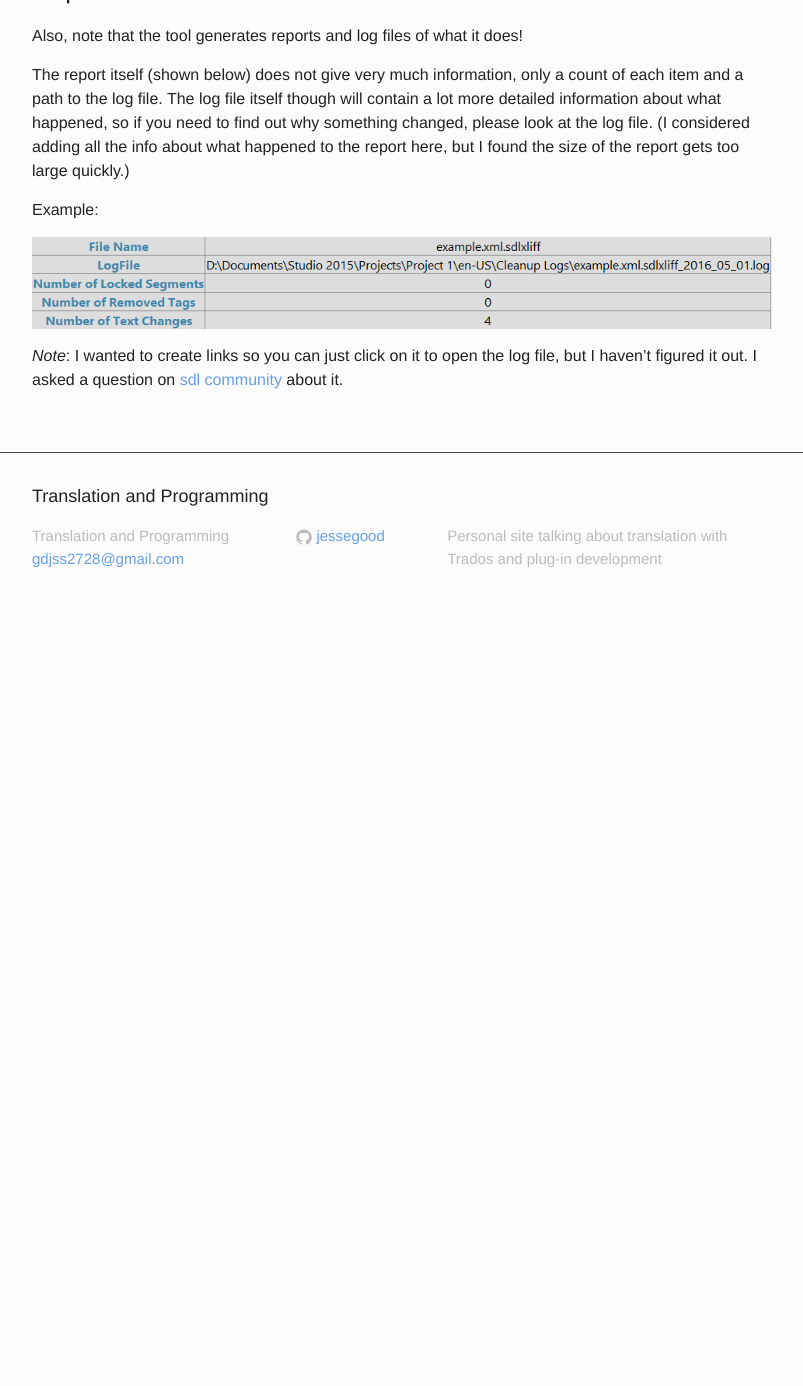
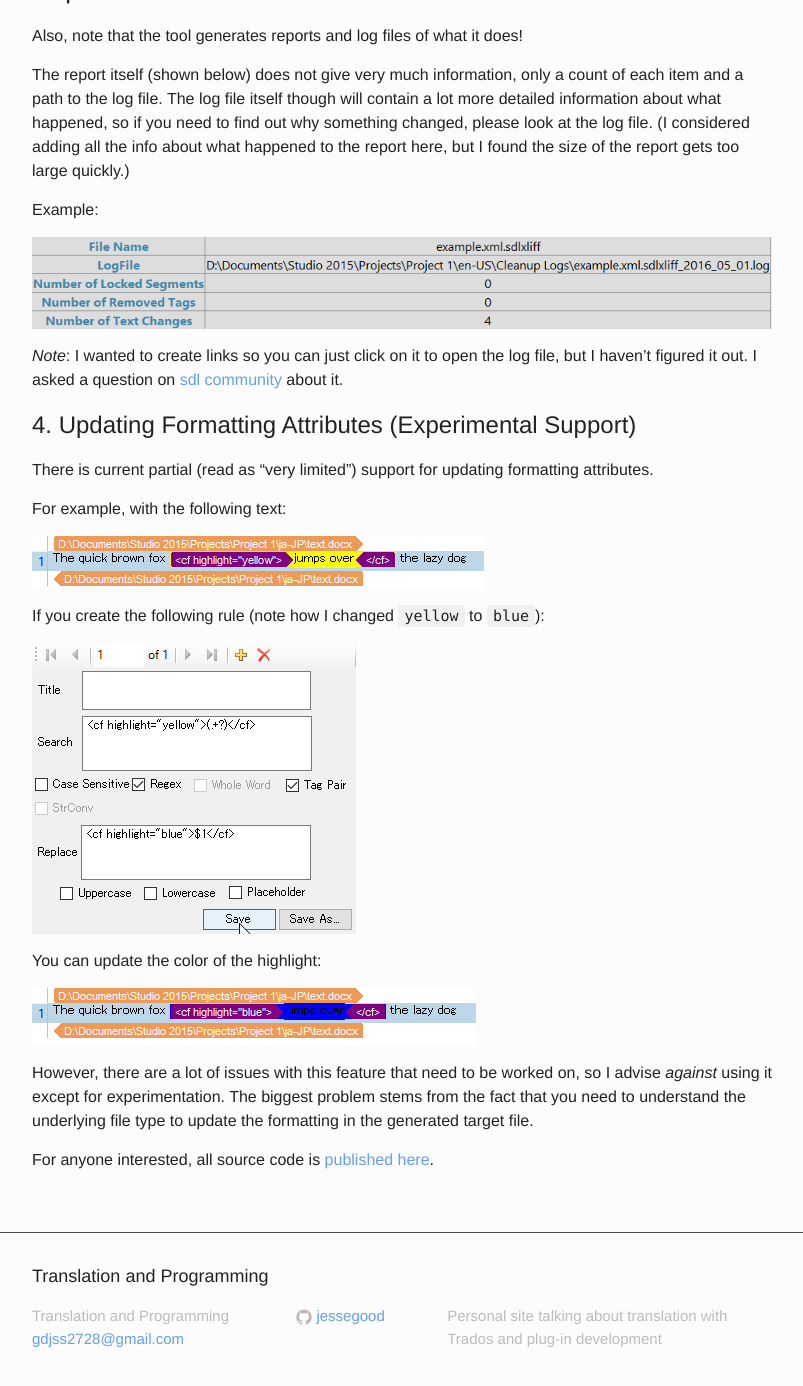
Before and after one commit to jessegood/jessegood.github.io, a Jekyll site: the page built from _posts/2016-05-01-cleanuptool.markdown, in a window 1280 px wide and 1400 px high, scrolled down 13923 px. Shown: the top 1386 px of the window, without its empty margins (238-1041 px from the left). Built offline with Jekyll 4.4.1, drawn with Linux system fonts in a browser that asks for light colours; comment, search, counter and statistics services are not loaded; before the commit the page ends 14553 px from its top, so only the background shows below that; some of the changed text lies outside the part shown.

Commit message:
Updated post

```diff
--- a/_config.yml
+++ b/_config.yml
@@ -9,7 +9,7 @@ github_username:  jessegood
 
 # Build settings
 markdown: kramdown
-highlighter: pygments
+highlighter: rouge
 
 # permalink: "/:title/"
 permalink: none
--- a/_posts/2016-05-01-cleanuptool.markdown
+++ b/_posts/2016-05-01-cleanuptool.markdown
@@ -309,8 +308,30 @@ Example:
 *Note*: I wanted to create links so you can just click on it to open the log file, but I haven't figured it out.
 I asked a question on [sdl community][question] about it.
 
+# 4. Updating Formatting Attributes (Experimental Support)
+
+There is current partial (read as "very limited") support for updating formatting attributes.
+
+For example, with the following text:
+
+![highlight change before](/assets/cleanuptool/highlight-change-before.png)
+
+If you create the following rule (note how I changed `yellow` to `blue`):
+
+![highlight change rule](/assets/cleanuptool/tagpair-attribute-update-settings.png)
+
+You can update the color of the highlight:
+
+![highlight change before](/assets/cleanuptool/highlight-change-after.png)
+
+However, there are a lot of issues with this feature that need to be worked on, so I advise _against_ using it except for experimentation.
+The biggest problem stems from the fact that you need to understand the underlying file type to update the formatting in the generated target file.
+
+For anyone interested, all source code is [published here](https://github.com/jessegood/Leo.CleanUpTasks).
+
+
 [toolkit]:     http://appstore.sdl.com/app/sdlxliff-toolkit/296/
 [strconv]:     https://msdn.microsoft.com/en-us/library/microsoft.visualbasic.strings.strconv(v=vs.110).aspx
 [excelstrconv]:     https://msdn.microsoft.com/en-us/library/office/gg264628.aspx
-[pluginpath]:    https://github.com/jessegood/CleanupTasks
+[pluginpath]:    https://github.com/jessegood/Leo.CleanUpTasks/releases/tag/v1.0
 [question]:     https://community.sdl.com/products-solutions/solutions/customer_experience_cloud/language/language-developers/f/57/t/7246
```
Also changed, not shown: other parts of _posts/2016-05-01-cleanuptool.markdown (+4 -5 lines), assets/cleanuptool/contoso-example-after.png, assets/cleanuptool/contoso-example-before.png, assets/cleanuptool/highlight-change-after.png (added), assets/cleanuptool/highlight-change-before.png (added), assets/cleanuptool/tagpair-attribute-update-settings.png (added), 1 other file.
